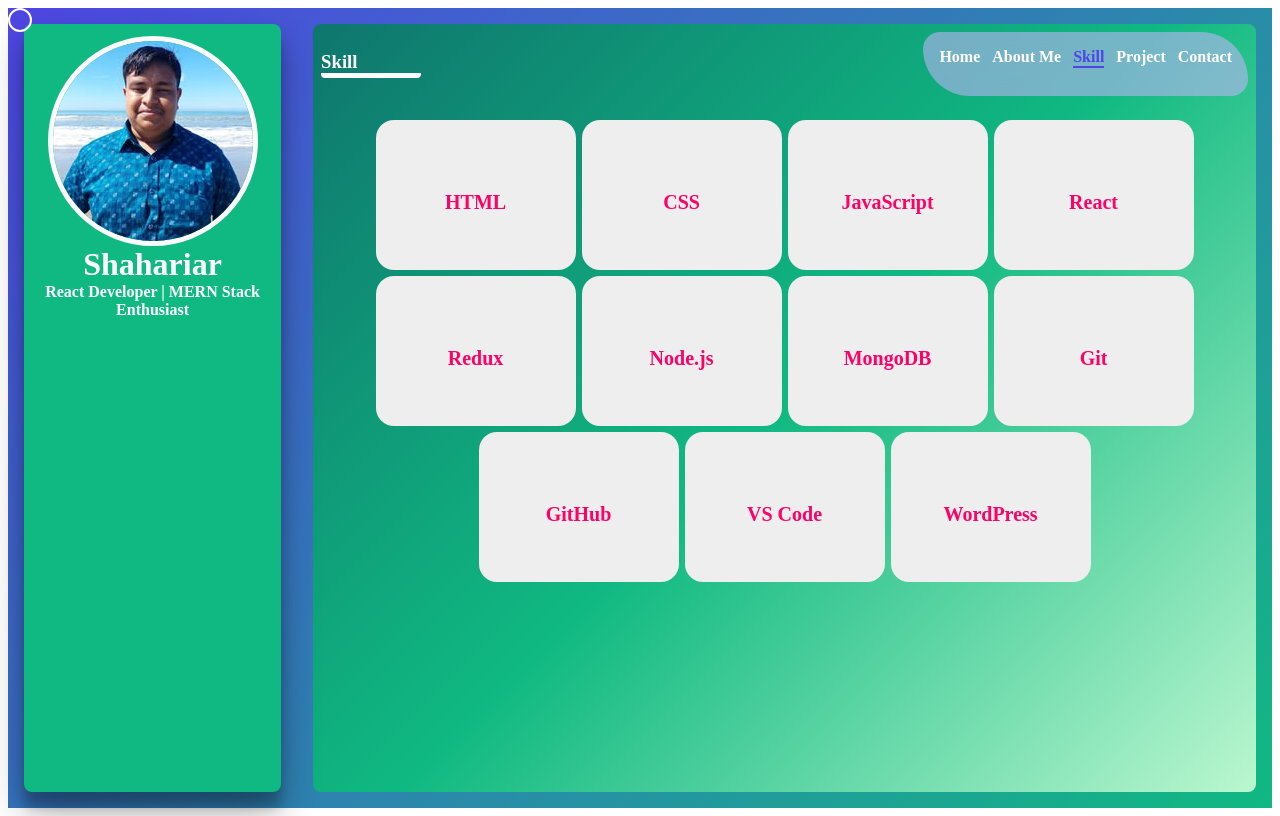
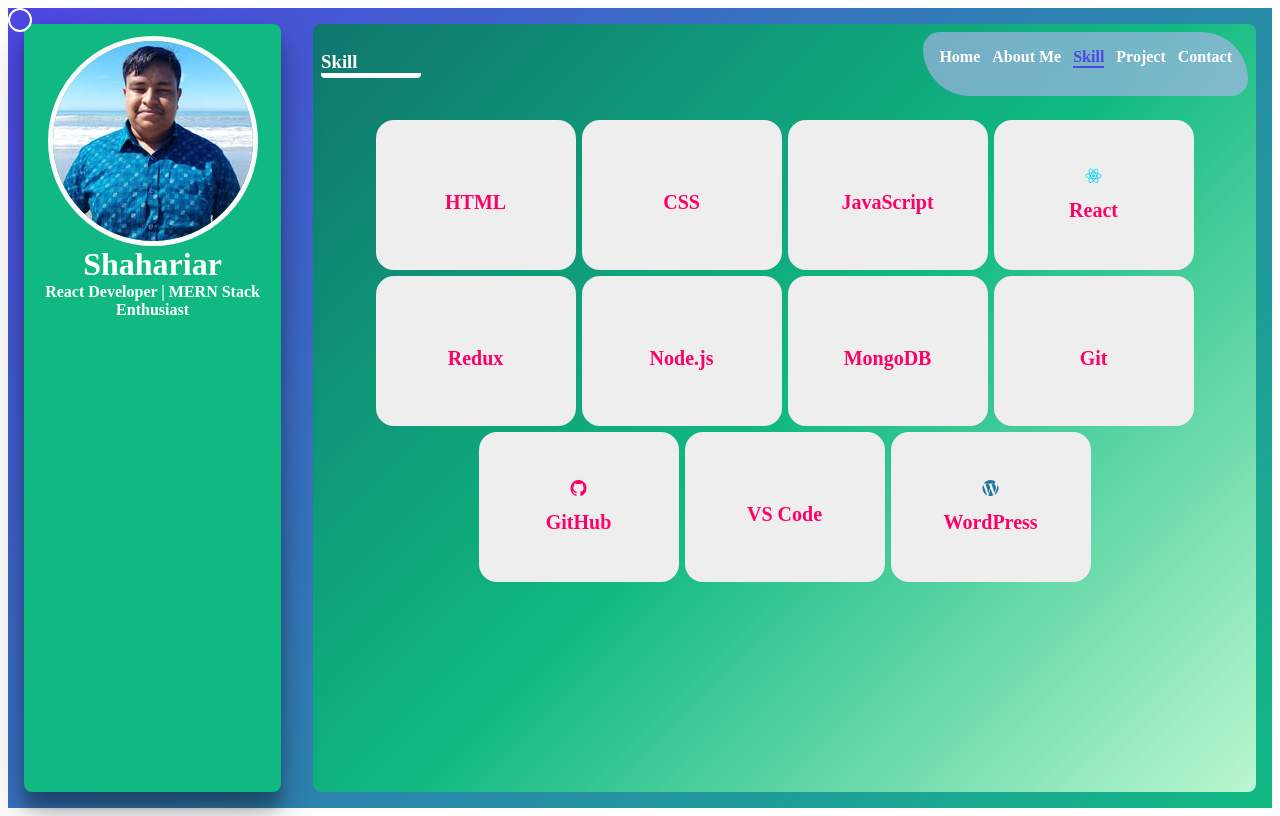
Before and after one commit to shahariar270/portfolio-template, a React (Vite) app in the folder client/: page /skill in a window 1280 px wide. Built offline with nearby package versions, Linux system fonts and the light colour scheme; a web font is replaced by a local one.

Commit message:
load icons

```diff
--- a/client/src/Pages/Skill/SkillCard.jsx
+++ b/client/src/Pages/Skill/SkillCard.jsx
@@ -5,7 +5,7 @@
 
                 {/* FRONT */}
                 <div className="flip-front">
-                    <span className={icon}></span>
+                    <span className={`st-icon st-icon--${icon}`}></span>
                     <h3>{front}</h3>
                 </div>
 
--- a/client/src/main.jsx
+++ b/client/src/main.jsx
@@ -1,8 +1,9 @@
 import { StrictMode } from 'react'
 import { createRoot } from 'react-dom/client'
 import { RouterProvider } from "react-router-dom";
-import './assets/styles/main.scss'
+import './assets/styles/main.scss';
 import { router } from './route';
+import './assets/icons/style.css'
 
 createRoot(document.getElementById('root')).render(
   <StrictMode>
```
